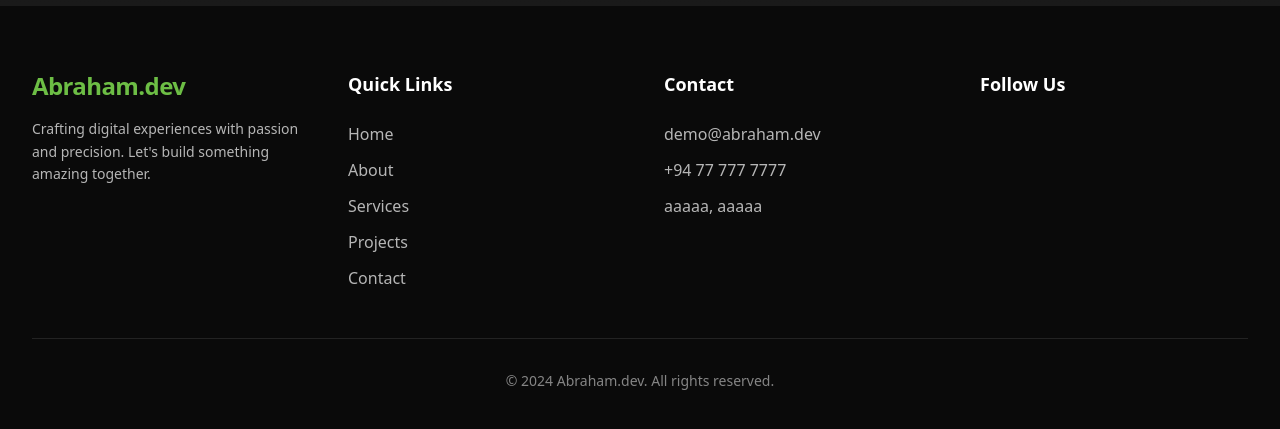
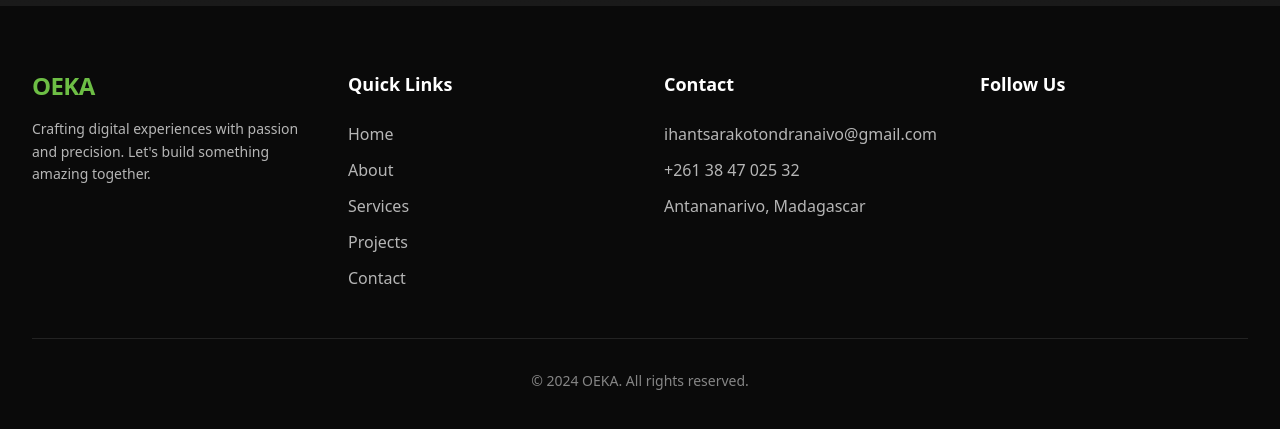
Before and after one commit to oekaa/oeka.mg, a React (Vite) app: page / in a window 1280 px wide. Shown: the part 5427-5856 px from the top of the page. Built offline with nearby package versions, Linux system fonts and the light colour scheme.

Commit message:
Update Footer.jsx

```diff
--- a/src/components/Footer.jsx
+++ b/src/components/Footer.jsx
@@ -14,12 +14,12 @@ function Footer() {
   const socials = [
     {
       name: 'GitHub',
-      url: '#github',
+      url: 'IhantsaFana',
       icon: '...' // SVG path for GitHub icon
     },
     {
       name: 'LinkedIn',
-      url: '#linkedin',
+      url: 'in/ihantsa-rakotondranaivo4693112b9',
       icon: '...' // SVG path for LinkedIn icon
     },
     // ... other social media icons
@@ -41,7 +41,7 @@ function Footer() {
           {/* Brand info and description */}
           <div className="space-y-4">
             <div className="text-2xl font-bold tracking-tight text-[#6DBE45]">
-              Abraham.dev
+              OEKA
             </div>
             <p className="text-sm leading-relaxed text-white/70">
               Crafting digital experiences with passion and precision.
@@ -71,12 +71,12 @@ function Footer() {
             <h3 className="mb-6 text-lg font-semibold text-white">Contact</h3>
             <ul className="space-y-3 text-white/70">
               <li className="hover:text-[#6DBE45] transition-colors">
-                <a href="mailto:demo@abraham.dev">demo@abraham.dev</a>
+                <a href="mailto:ihantsarakotondranaivo@gmail.com">ihantsarakotondranaivo@gmail.com</a>
               </li>
               <li className="hover:text-[#6DBE45] transition-colors">
-                <a href="tel:+94777777777">+94 77 777 7777</a>
+                <a href="tel:+261347822666">+261 38 47 025 32</a>
               </li>
-              <li>aaaaa, aaaaa</li>
+              <li>Antananarivo, Madagascar</li>
             </ul>
           </div>
 
@@ -104,7 +104,7 @@ function Footer() {
 
         {/* Bottom copyright text */}
         <div className="pt-8 mt-12 text-sm text-center border-t border-white/10 text-white/50">
-          © {new Date().getFullYear()} Abraham.dev. All rights reserved.
+          © {new Date().getFullYear()} OEKA. All rights reserved.
         </div>
       </div>
     </footer>
```
